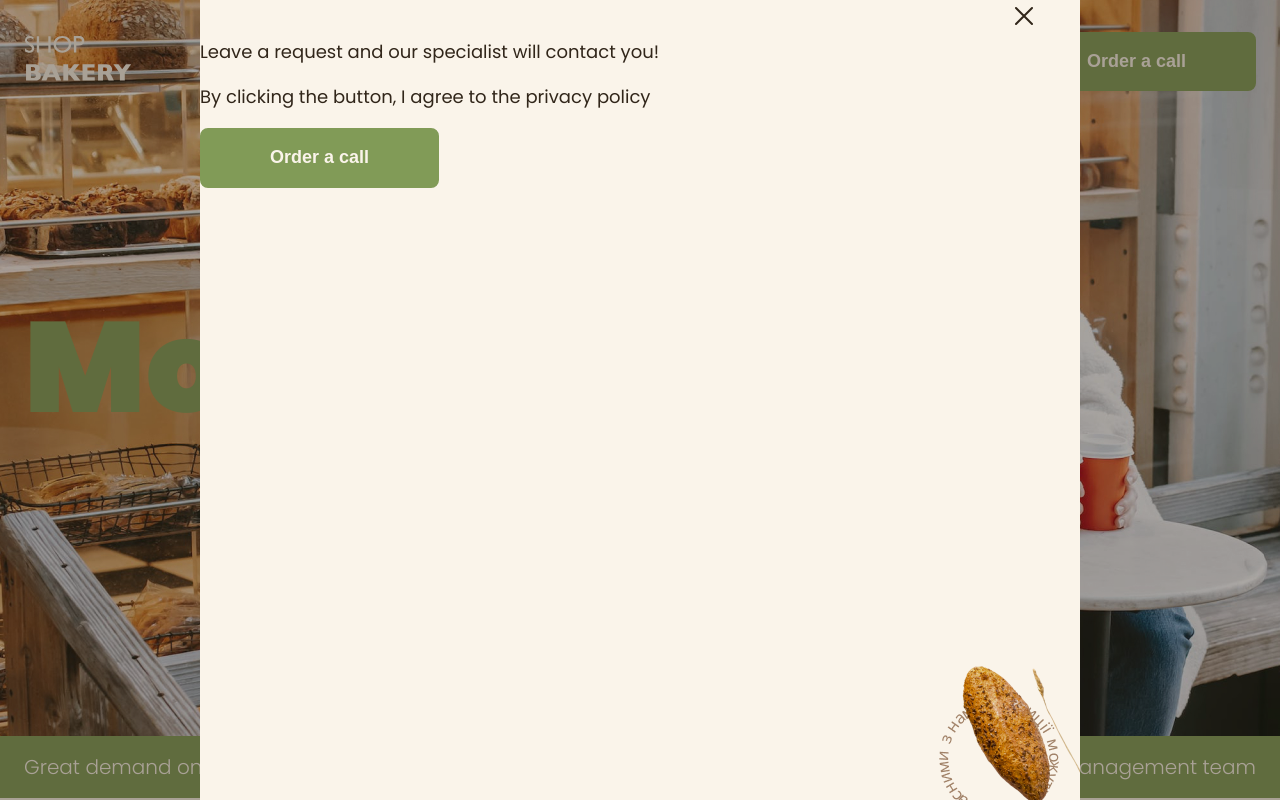
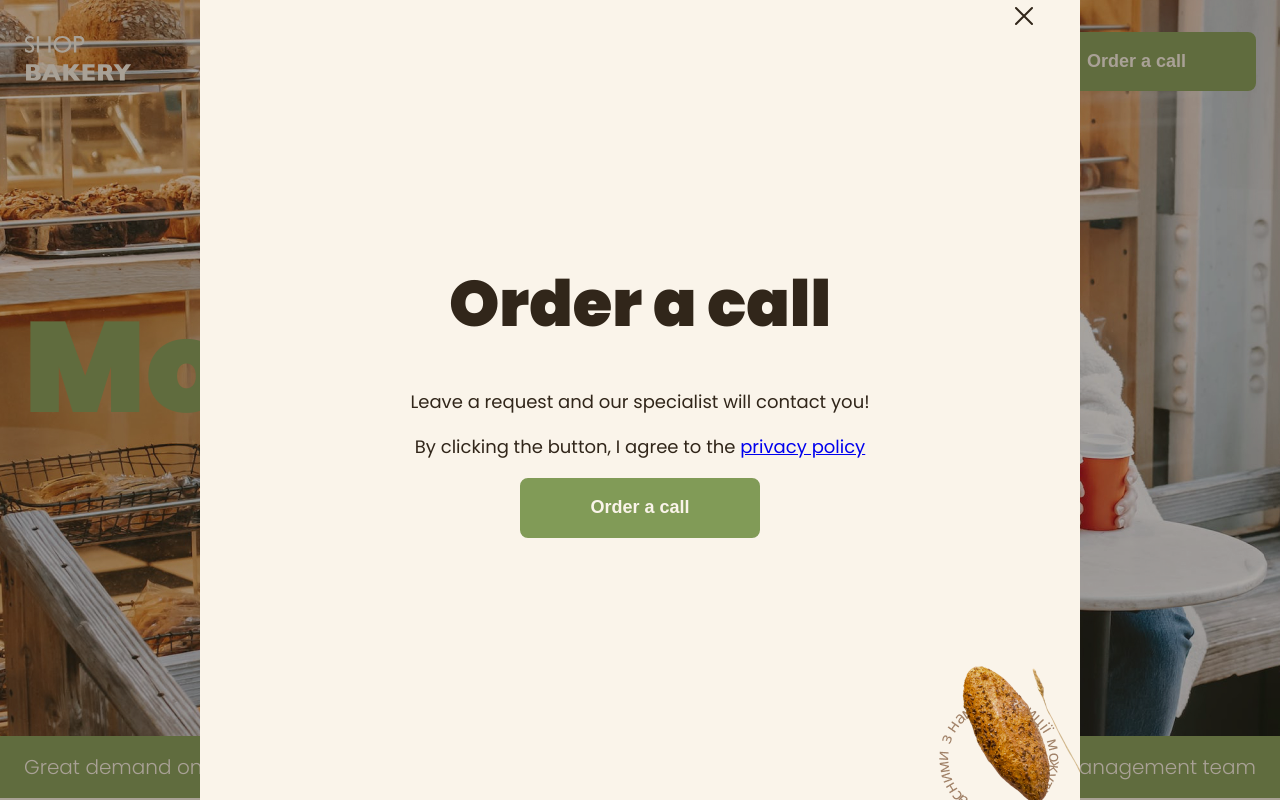
Before and after one commit to catherinap/genius.space_course, a plain HTML site: page index.html in a window 1280 px wide. Shown: the top 800 px of the page. Drawn offline with Linux system fonts and the light colour scheme.

Commit message:
small modal window fixes

```diff
--- a/css/styles.css
+++ b/css/styles.css
@@ -484,6 +484,10 @@ footer::after {
   height: 880px;
   background-color: var(--color-primary-light);
   border-radius: 32px;
+  display: flex;
+  align-items: center;
+  flex-direction: column;
+  justify-content: center;
 }
 
 .backdrop.is-hidden {
--- a/index.html
+++ b/index.html
@@ -243,9 +243,9 @@
 
     <div class="backdrop">
       <div class="modal-window">
-        <h1>Order a call</h1>
+        <h1 class="section-title">Order a call</h1>
         <p>Leave a request and our specialist will contact you!</p>
-        <p>By clicking the button, I agree to the privacy policy</p>
+        <p>By clicking the button, I agree to the <a href="#">privacy policy</a></p>
         <button class="modal-close" type="button">
           <img src="./images/close_btn.svg" alt="" />
         </button>
```
